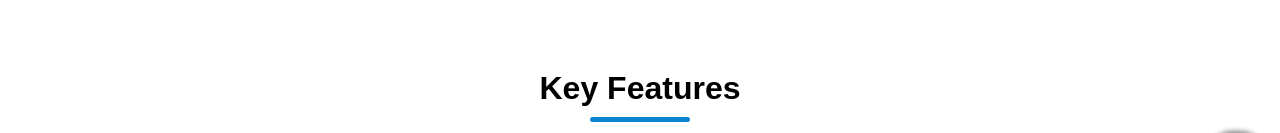
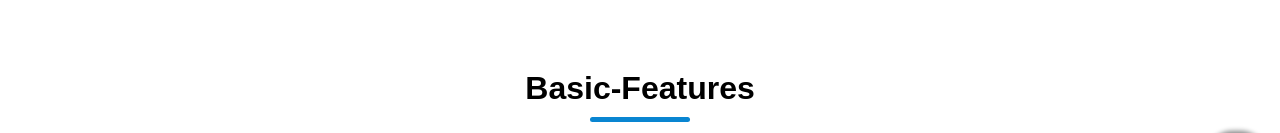
Before and after one commit to aryangoel0308/Project, a plain HTML site: page index.html in a window 1280 px wide. Shown: the part 568-701 px from the top of the page. Drawn offline with Linux system fonts and the light colour scheme.

Commit message:
Updated heading of features

```diff
--- a/index.html
+++ b/index.html
@@ -42,7 +42,7 @@
     </p>
 
     <div id="wrapper">
-      <span class="title">Key Features</span>
+      <span class="title">Basic-Features</span>
       <div class="borderDiv"></div>
       <i class="description"
         >To-Do List app! Effortlessly create, manage, and prioritize your tasks
```
